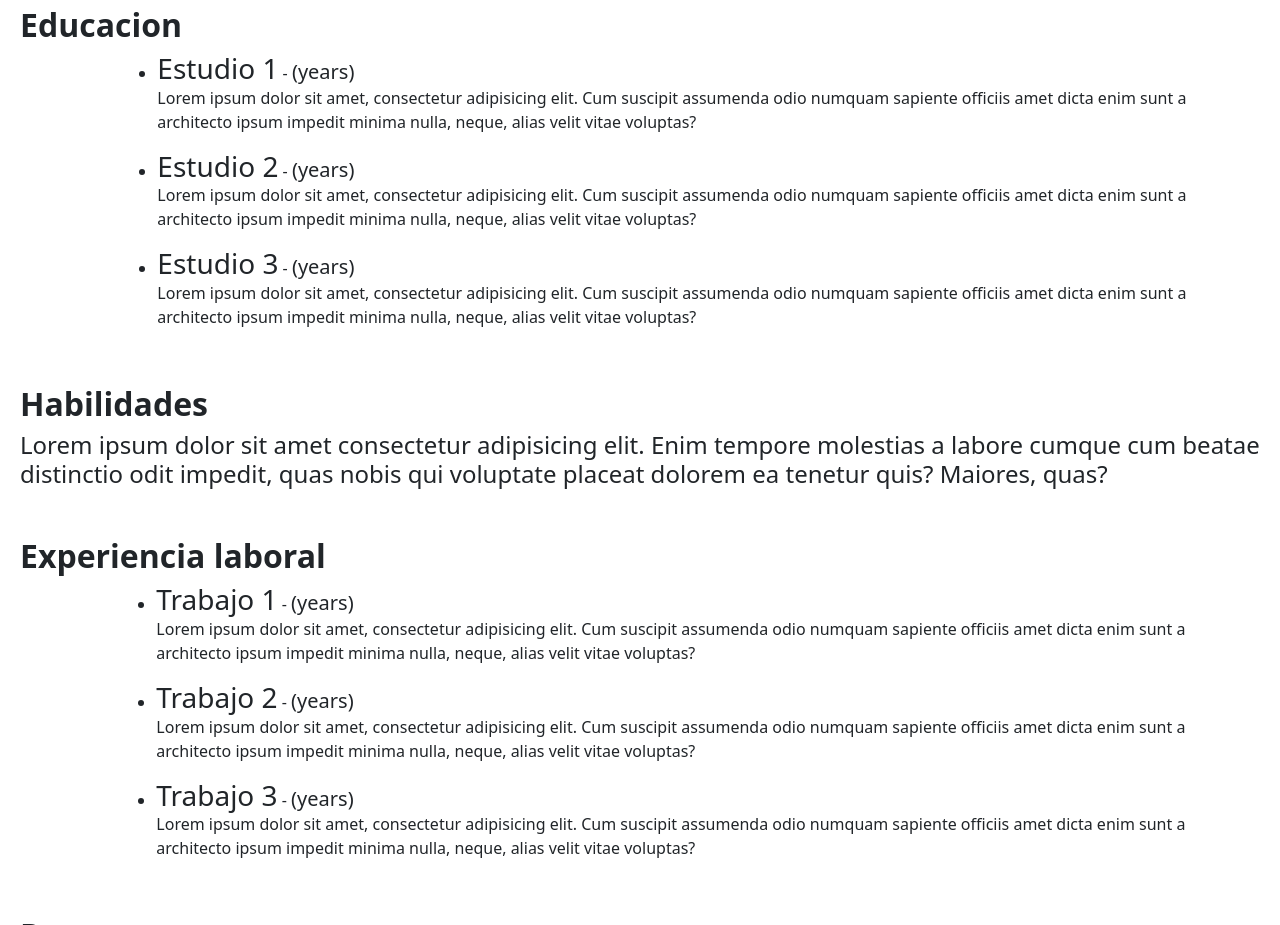
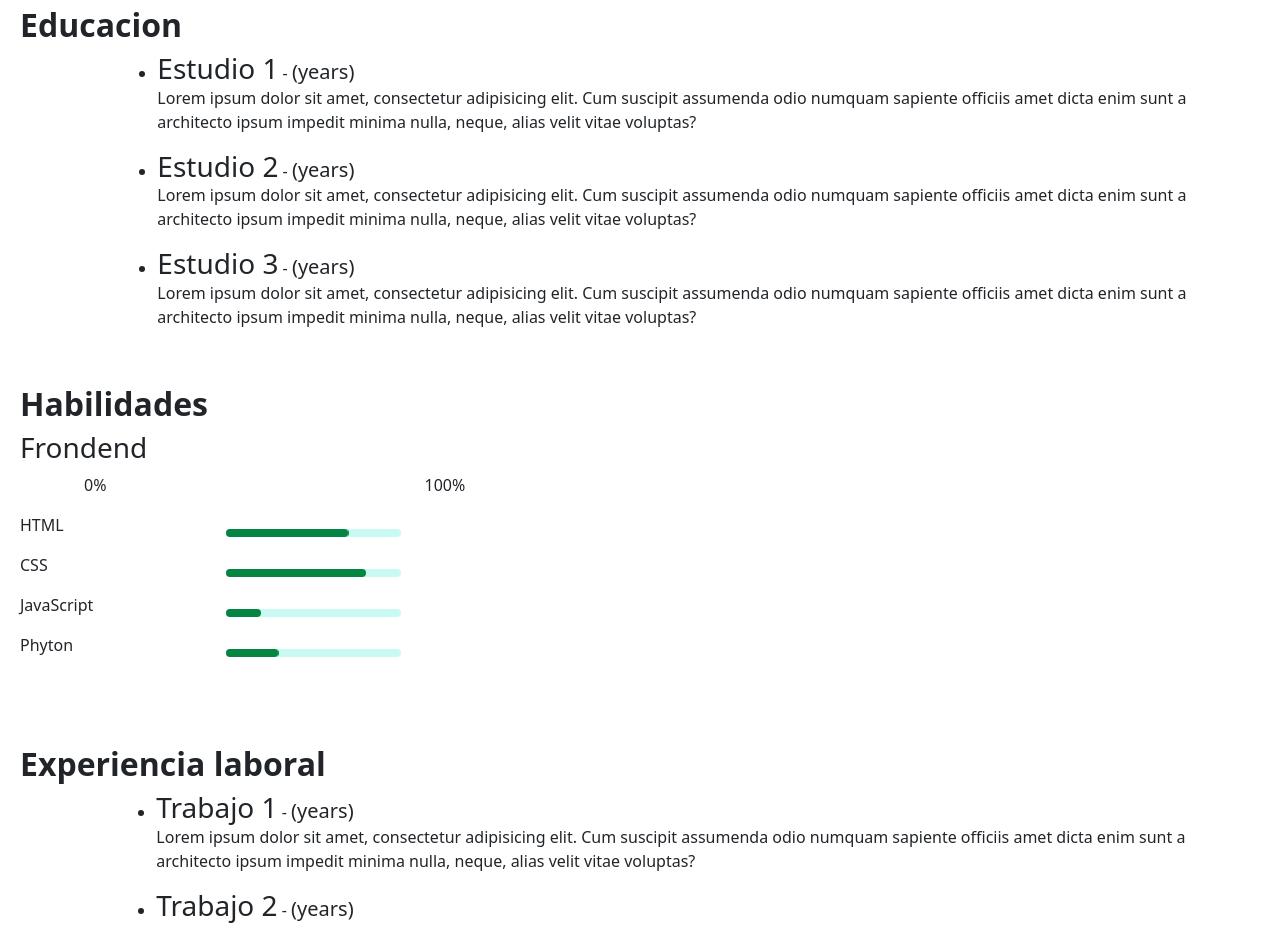
Before and after one commit to Aldgodoy/Aeg.github.io, a plain HTML site: page index.html in a window 1280 px wide. Shown: the part 483-1408 px from the top of the page. Drawn offline with nearby package versions, Linux system fonts and the light colour scheme.

Commit message:
Habilidades cargadas

```diff
--- a/assets/CSS/styles.css
+++ b/assets/CSS/styles.css
@@ -116,7 +116,7 @@ li.list-group-item {
   box-shadow: 0rem 0rem 0.125rem 0.125rem #048542;
 }
 .switch.active {
-  background: #BFDB38;
+  background: #bfdb38;
   color: #000000;
 }
 .switch.active::after {
@@ -205,6 +205,84 @@ div#Educacion.row {
 /* Seccion  habilidades  */
 div#Habilidades.row {
   padding: 1.25rem;
+}
+
+.column {
+  display: grid;
+  gap: 0.5rem;
+}
+@media screen and (min-width: 576px) {
+  .column {
+    grid-template-columns: repeat(3, 1fr);
+    grid-template-rows: repeat(3, min-content);
+  }
+}
+
+.skills {
+  padding: 1em 0;
+}
+.skills_header {
+  display: flex;
+  justify-content: space-between;
+  margin-left: 4rem;
+  margin-right: 1rem;
+}
+
+.skills_items {
+  display: flex;
+  align-items: center;
+  justify-content: space-between;
+}
+
+.skills_bar,
+.skills_bar::after {
+  position: relative;
+  width: 175px;
+  height: 8px;
+  background-color: #00e3c536;
+  border-radius: 0.4em;
+  overflow: hidden;
+}
+
+.skills_bar::after {
+  content: '';
+  left: -175px;
+  position: absolute;
+  background-color: #048542;
+  transition: 0.1s, background-color 0.2s ease-in-out;
+  animation: skills_bar_fills 2s ease-in-out forwards;
+}
+
+:root {
+  --skills-bar-leght: 0%;
+}
+/* Nivel de las barras de progreso */
+.skills_bar--20::after {
+  --skills-bar-leght: 20%;
+}
+.skills_bar--30::after {
+  --skills-bar-leght: 30%;
+}
+.skills_bar--40::after {
+  --skills-bar-leght: 40%;
+}
+.skills_bar--50::after {
+  --skills-bar-leght: 50%;
+}
+.skills_bar--60::after {
+  --skills-bar-leght: 60%;
+}
+.skills_bar--70::after {
+  --skills-bar-leght: 70%;
+}
+.skills_bar--80::after {
+  --skills-bar-leght: 80%;
+}
+
+@keyframes skills_bar_fills {
+  to {
+    transform: translateX(var(--skills-bar-leght));
+  }
 }
 
 /* Seccion  proyectos  */
--- a/index.html
+++ b/index.html
@@ -141,16 +141,32 @@
       </div>
     </section>
     <!-- Secciones  skills -->
-    <section id="Habilidades">
+    <section id="Habilidades" class="column">
       <div class="row" id="Habilidades">
         <h2><b>Habilidades </b></h2>
-        <h4>
-          Lorem ipsum dolor sit amet consectetur adipisicing elit. Enim tempore
-          molestias a labore cumque cum beatae distinctio odit impedit, quas
-          nobis qui voluptate placeat dolorem ea tenetur quis? Maiores, quas?
-          <!-- https://www.youtube.com/watch?v=WKsJzGxcROE -->
-          <!-- https://www.programa.tk/proyecto-final-yoprogramo-skills -->
-        </h4>
+        <h3>Frondend</h3>
+        <div class="skills_header">
+        <span class="skills_levels">0%</span>
+        <span class="skills_levels">100%</span>
+      </div>
+        <div class="skills">
+          <div class="skills_items">
+            <p class="skills_tech">HTML</p>
+            <div class="skills_bar skills_bar--70"></div>
+          </div>
+          <div class="skills_items">
+            <p class="skills_tech">CSS</p>
+            <div class="skills_bar skills_bar--80"></div>
+          </div>
+          <div class="skills_items">
+            <p class="skills_tech">JavaScript</p>
+            <div class="skills_bar skills_bar--20"></div>
+          </div>
+          <div class="skills_items">
+            <p class="skills_tech">Phyton</p>
+            <div class="skills_bar skills_bar--30"></div>
+          </div>
+        </div>
       </div>
     </section>
     <!-- Secciones  experiencia laboral-->
```
